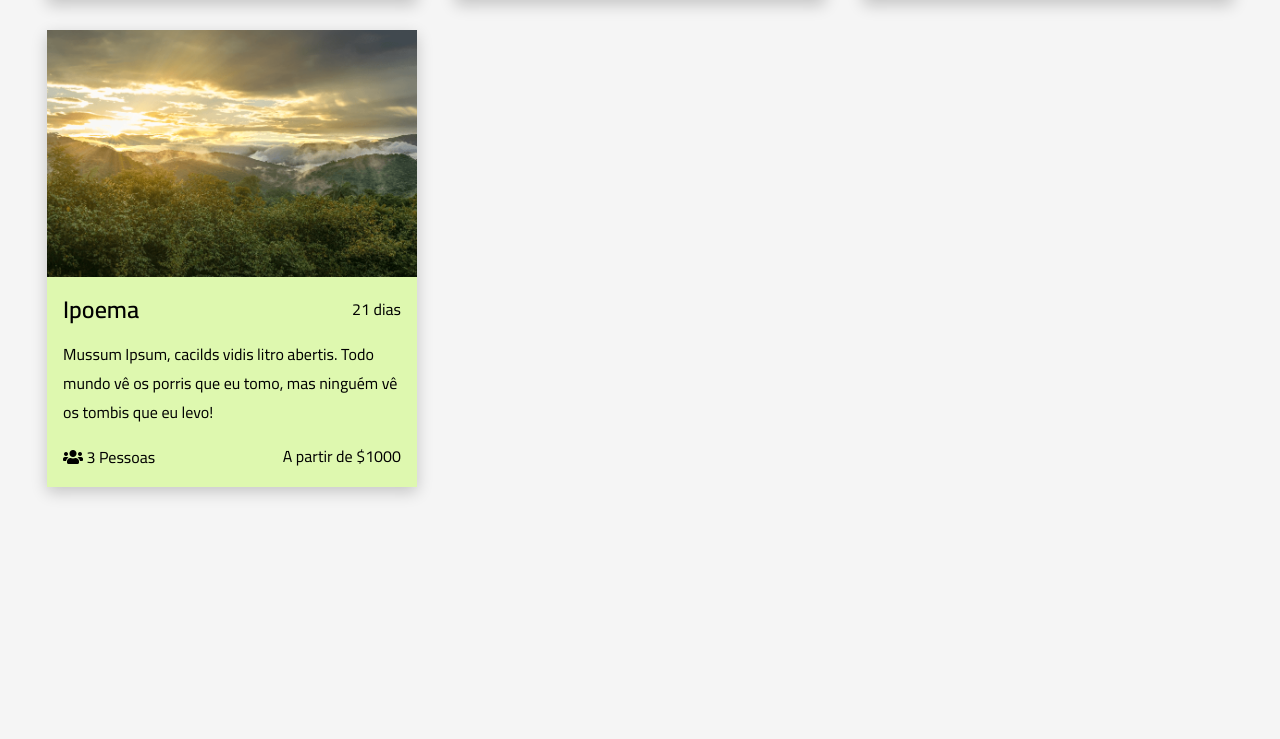
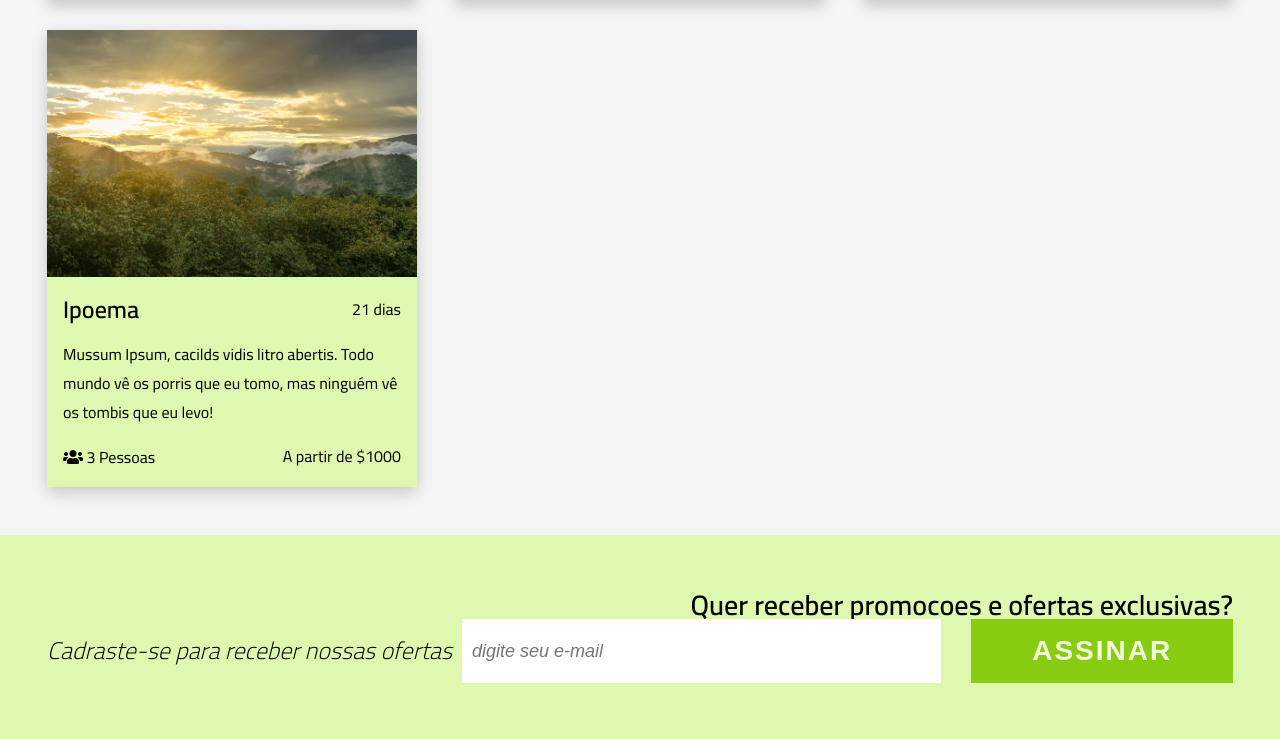
Before and after one commit to douglasbezerra23/meet-minas, a plain HTML site: page index.html in a window 1280 px wide. Shown: the part 2408-3147 px from the top of the page. Before the commit the page ends 2943 px from the top, so only its background shows below. Drawn offline with nearby package versions, Linux system fonts and the light colour scheme; a script that the page names is missing.

Commit message:
adicionando o newsletter

```diff
--- a/css/styles.css
+++ b/css/styles.css
@@ -413,7 +413,81 @@ section:nth-child(odd){
 /* 7. Newsletter
 /**********************************/
 
+.newsletter-c{
+	padding: 4rem 0;
+}
+.newsletter-info__titulo{
+	align-items: center;
+	font-size: 2.8rem;
+	font-weight: 600;
+}
+.newsletter-info__descricao{
+	font-weight: 300;
+	font-size: 2.4rem;
+	font-style: italic;
+	line-height: 1.2;
+	margin: .8rem 0;
+	margin-right: 10px;
+}
+.newsletter-form{
+	display: flex;
+	flex-wrap: wrap;
+}
+.newsletter-form__input{
+	flex: 3 1 37rem;
+	font-size: 1.8rem;
+	font-style: italic;
+	height: 6rem;
+	color: var(--clr-black);
+	border: none;
+	padding: 1rem;
+	border-radius: 0;
+}
+.newsletter-submit{
+	flex: 1;
+	font-size: 3.6rem;
+	font-weight: 600;
+	text-transform: uppercase;
+	background: var(--clr-medium-green);
+	color: var(--clr-white);
+	cursor: pointer;
+	border: none;
+	letter-spacing: .2rem;
+	padding: 1.6rem;
+	transition: var(--transition);
+}
+.newsletter-submit:hover{
+	letter-spacing: .6rem;
+}
+@media screen and (min-width: 570px){
+	.newsletter-c{
+		display: flex;
+		flex-wrap: wrap;
+		justify-content: space-between;
+		align-items: center;
+	}
+	.newsletter-info, .newsletter-form{
+		flex: 1 1 26rem;
+	}
+}
 
+@media screen and (min-width: 960px) {
+	.newsletter-form__input{
+		flex: 1;
+		height: auto;
+		margin-right: 3rem;
+
+	}
+	.newsletter-submit{
+		font-size:2.8rem;
+	}
+
+}
+@media screen and (min-width: 1170px){
+	.newsletter-form__input{
+		flex: 2;
+	}
+}
 
 /**********************************/
 /* 8. Galeria
--- a/index.html
+++ b/index.html
@@ -191,6 +191,18 @@
 				</article>
 			</div>
 		</section>
+
+		<section>
+			<div class="newsletter-c">
+				<div class="newsletter-info"></div>
+				<h2 class="newsletter-info__titulo">Quer receber promocoes e ofertas exclusivas?</h2>
+				<p class="newsletter-info__descricao">Cadraste-se para receber nossas ofertas</p>
+				<form action="" class="newsletter-form">
+					<input type="text" name="" id="" placeholder="digite seu e-mail" class="newsletter-form__input">
+					<button type="submit" class="newsletter-submit">Assinar</button>
+				</form>
+			</div>
+		</section>
 	<script src="js/scripts.js"></script>
 </body>
 </html>
```
